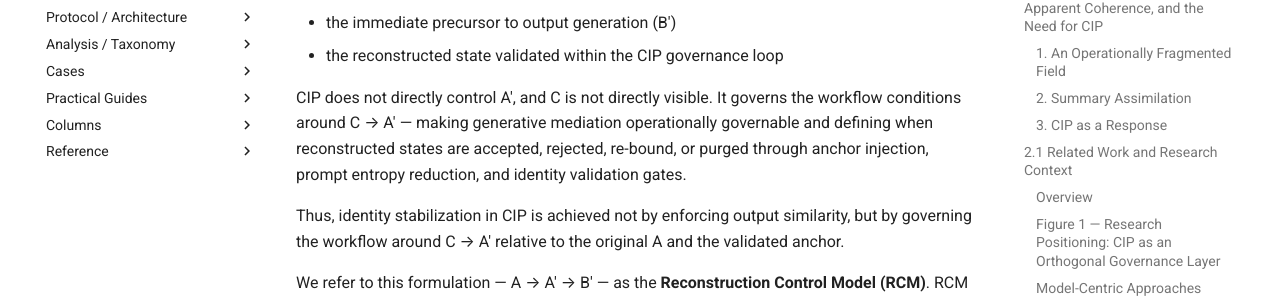
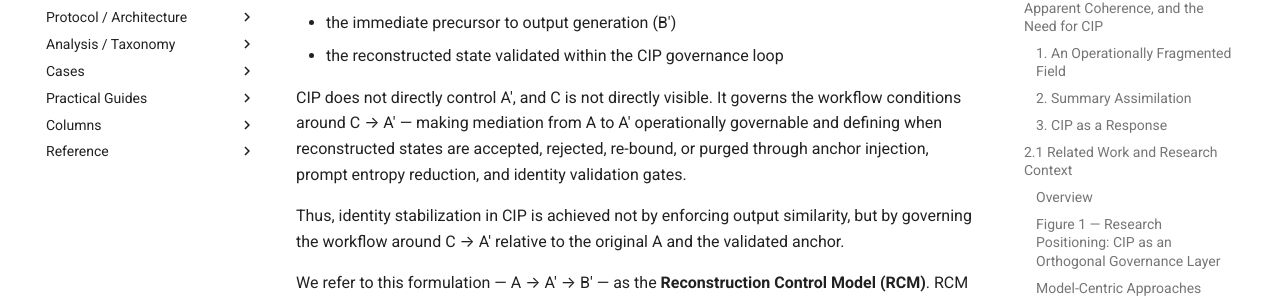
Before and after one commit to watadani-byte/character-identity-protocol, an MkDocs documentation site: the page built from docs/whitepaper_v1.md, in a window 1280 px wide and 900 px high, scrolled down 8859 px. Shown: the part 172-471 px from the top of the window. Built offline with MkDocs 1.6.1 and Material for MkDocs 9.7.7, drawn with Linux system fonts in a browser that asks for light colours; comment, search, counter and statistics services are not loaded; some of the changed text lies outside the part shown.

Commit message:
whitepaper_v1.md を更新

```diff
--- a/docs/whitepaper_v1.md
+++ b/docs/whitepaper_v1.md
@@ -303,7 +303,7 @@ Operationally, A′ is defined as:
 - the immediate precursor to output generation (B′)
 - the reconstructed state validated within the CIP governance loop
 
-CIP does not directly control A′, and C is not directly visible. It governs the workflow conditions around C → A′ — making generative mediation operationally governable and defining when reconstructed states are accepted, rejected, re-bound, or purged through anchor injection, prompt entropy reduction, and identity validation gates.
+CIP does not directly control A′, and C is not directly visible. It governs the workflow conditions around C → A′ — making mediation from A to A′ operationally governable and defining when reconstructed states are accepted, rejected, re-bound, or purged through anchor injection, prompt entropy reduction, and identity validation gates.
 
 Thus, identity stabilization in CIP is achieved not by enforcing output similarity, but by governing the workflow around C → A′ relative to the original A and the validated anchor.
 
```
Also changed, not shown: other parts of docs/whitepaper_v1.md (+3 -1 lines).
